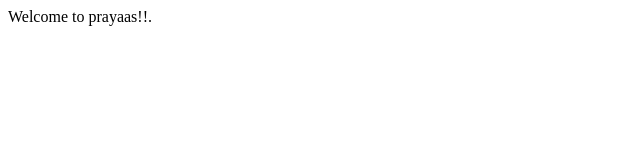
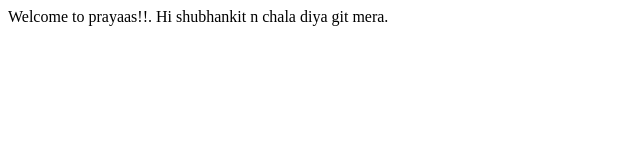
Before and after one commit to Prakriti-19/Prayaas-Frontend, a plain HTML site: page index.html in a window 1280 px wide. Shown: the whole page, without its empty margins (0-640 px from the left). Drawn offline with Linux system fonts and the light colour scheme.

Commit message:
second commit

```diff
--- a/index.html
+++ b/index.html
@@ -6,6 +6,6 @@
     <title>Document</title>
 </head>
 <body>
-    Welcome to prayaas!!.
+    Welcome to prayaas!!. Hi shubhankit n chala diya git mera.
 </body>
 </html>
```
